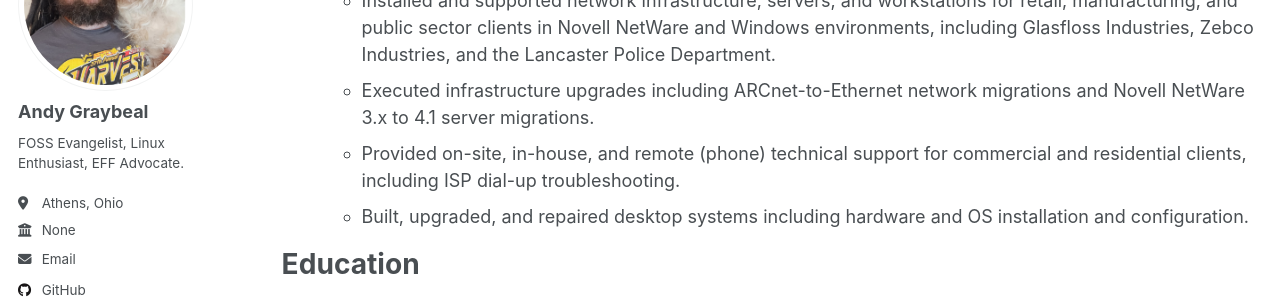
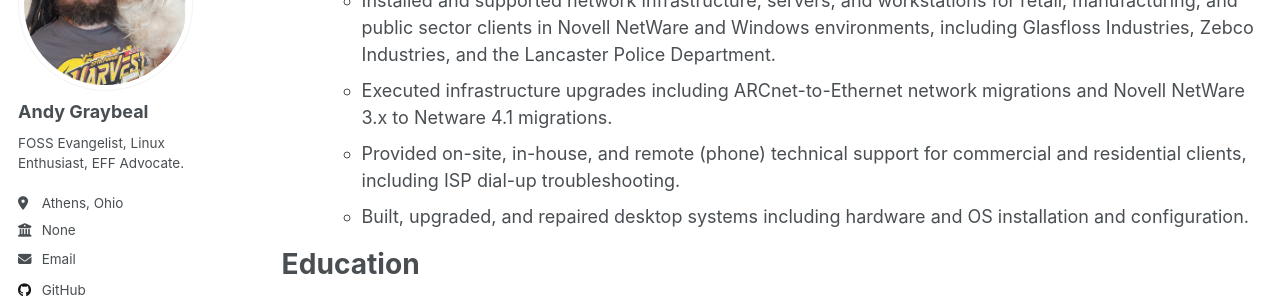
Before and after one commit to andy-graybeal/andy-graybeal.github.io, a Jekyll site: the page built from _pages/resume.md, in a window 1280 px wide and 900 px high, scrolled down 1619 px. Shown: the part 180-480 px from the top of the window. Built offline with Jekyll 4.4.1, drawn with Linux system fonts in a browser that asks for light colours; a script that is not in the unit is left out.

Commit message:
Fix typo in resume.md regarding NetWare version

```diff
--- a/_pages/resume.md
+++ b/_pages/resume.md
@@ -47,7 +47,7 @@ Work experience
 
 * **IT Support Technician** \| Tri-Star Computer Solutions \| *Lancaster, Ohio* \| 1995–1998
   * Installed and supported network infrastructure, servers, and workstations for retail, manufacturing, and public sector clients in Novell NetWare and Windows environments, including Glasfloss Industries, Zebco Industries, and the Lancaster Police Department.
-  * Executed infrastructure upgrades including ARCnet-to-Ethernet network migrations and Novell NetWare 3.x to 4.1 server migrations.
+  * Executed infrastructure upgrades including ARCnet-to-Ethernet network migrations and Novell NetWare 3.x to Netware 4.1 migrations.
   * Provided on-site, in-house, and remote (phone) technical support for commercial and residential clients, including ISP dial-up troubleshooting.
   * Built, upgraded, and repaired desktop systems including hardware and OS installation and configuration.
 
```
